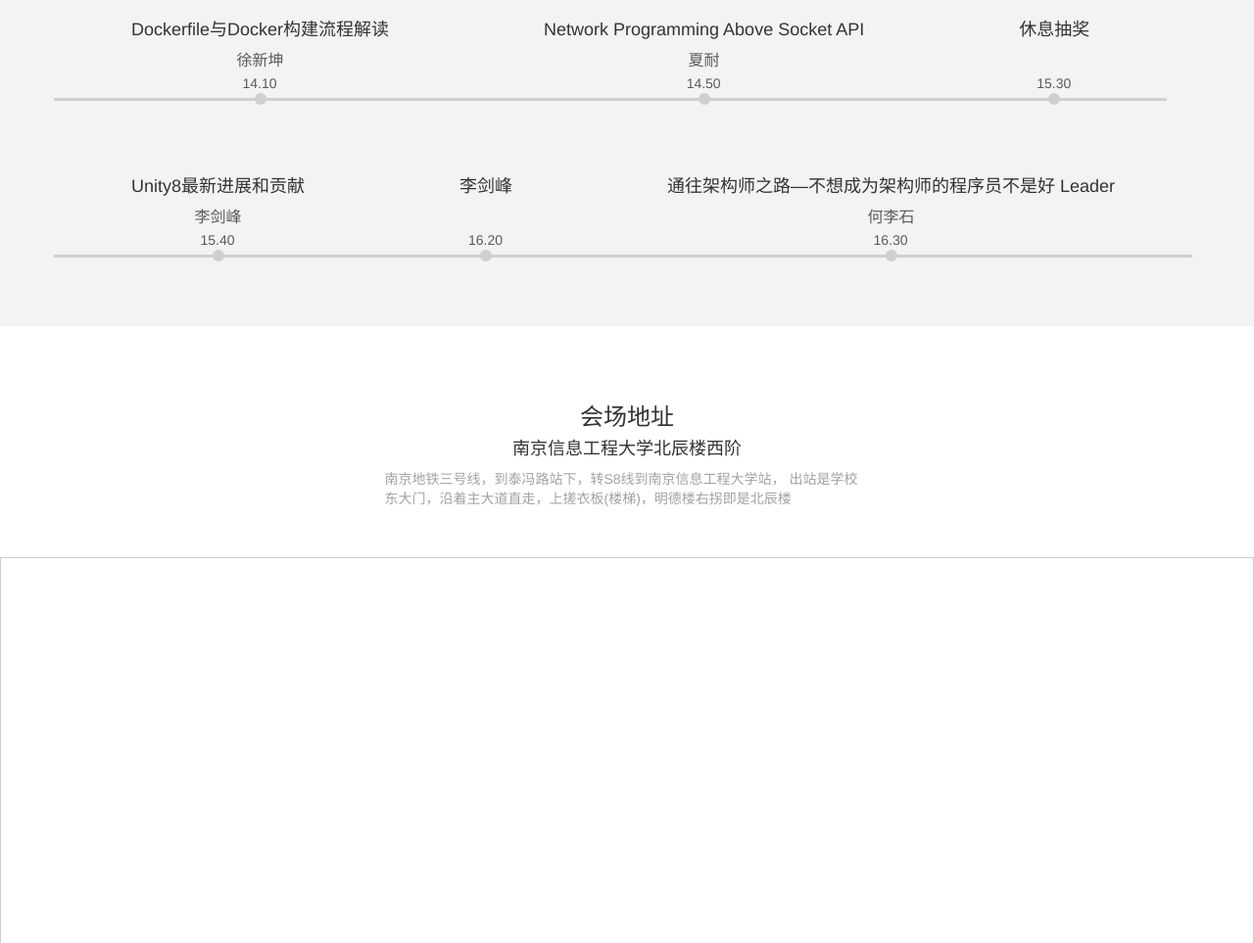
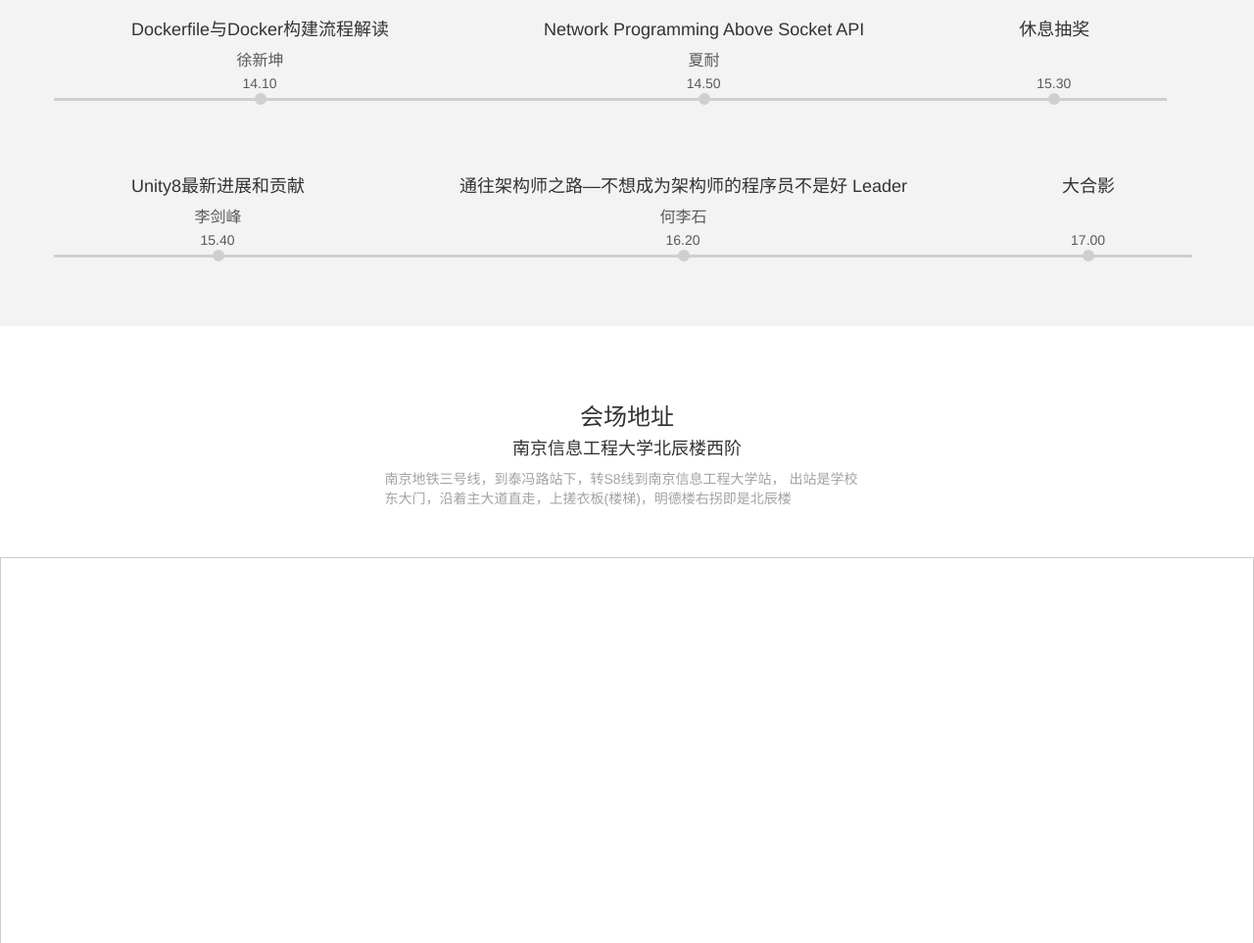
Before and after one commit to DuoHuo/Ubuntu_Kylin_party, a plain HTML site: page index.html in a window 1280 px wide. Shown: the part 2036-2999 px from the top of the page at 98% size. Drawn offline with Linux system fonts and the light colour scheme; files that its build step writes are made by us from their sources; a script that the page names is missing.

Commit message:
change index.html

```diff
--- a/index.html
+++ b/index.html
@@ -165,17 +165,18 @@
                     </li>
                     <li class="schedule_item">
                         <div class="schedule_item_name">
-                            <h4 class="schedule_item_heading">李剑峰</h4>
+                            <h4 class="schedule_item_heading">通往架构师之路—不想成为架构师的程序员不是好 Leader</h4>
+                            <span class="schedule_item_desc">何李石</span>
                         </div>
                         <span class="schedule_item_time">16.20</span>
                     </li>
                     <li class="schedule_item">
                         <div class="schedule_item_name">
-                            <h4 class="schedule_item_heading">通往架构师之路—不想成为架构师的程序员不是好 Leader</h4>
-                            <span class="schedule_item_desc">何李石</span>
+                            <h4 class="schedule_item_heading">大合影</h4>
                         </div>
-                        <span class="schedule_item_time">16.30</span>
+                        <span class="schedule_item_time">17.00</span>
                     </li>
+
                 </ul>
             </div>
         </div>
```
